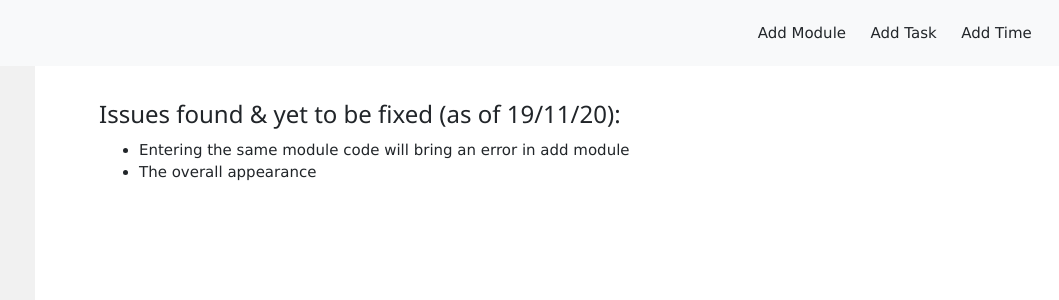
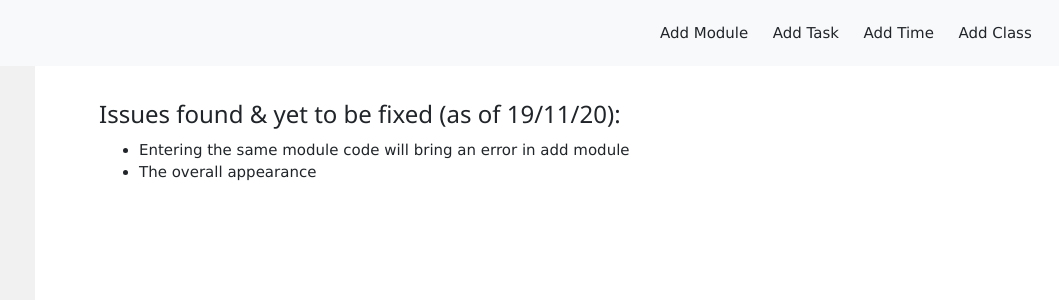
Before and after one commit to SheKei/COMP3000-Computing-Project, a PHP site: page /View/home.php in a window 1280 px wide. Shown: the top 300 px of the page, without its empty margins (221-1280 px from the left). Run offline with PHP 8.4, Linux system fonts and the light colour scheme; some libraries are stand-ins or nearby versions.

Commit message:
Pop-up page mechanism set up for add class

```diff
--- a/Hourly/Public/top_navbar.php
+++ b/Hourly/Public/top_navbar.php
@@ -27,6 +27,9 @@
                 <li class="nav-item">
                     <button class="btn" data-toggle="modal" data-target="#timeModal">Add Time</button>
                 </li>
+                <li class="nav-item">
+                    <button class="btn" data-toggle="modal" data-target="#classModal">Add Class</button>
+                </li>
             </ul>
         </nav>
 
@@ -34,6 +37,7 @@
     include_once "../View/add_module.php";
     include_once "../View/assign_task.php";
     include_once '../View/add_time.php';
+    include_once '../View/add_class.php';
     ?>
 
 
--- /dev/null
+++ b/Hourly/View/add_class.php
@@ -0,0 +1,43 @@
+<!DOCTYPE html>
+<html lang="en">
+<head>
+    <meta charset="UTF-8">
+    <meta name="viewport" content="width=device-width, initial-scale=1.0" />
+    <script src="../JQuery/module_controller.js"></script>
+    <script src="../JQuery/validating_input.js"></script>
+    <style>
+        #blue, #blueC{color:#0E86D4;}
+        #pink, #pinkC{color:#FFAEBC;}
+        #green, #greenC{color:#B4F8C8;}
+        #purple, #purpleC{color:#C26DBC;}
+        #yellow, #yellowC{color:#F8EA8C;}
+        #orange, #orangeC{color:#FF9636;}
+        #red, #redC{color:#FF5C4D;}
+
+        #thisColour{display: none;}
+    </style>
+</head>
+<body>
+
+<div class="modal fade" id="classModal">
+    <div class="modal-dialog modal-dialog-centered modal-xl">
+        <div class="modal-content">
+
+            <div class="modal-header">
+                <h4 class="modal-title">Add a Class</h4>
+                <button type="button" class="close" data-dismiss="modal">&times;</button>
+            </div>
+
+            <div class="modal-body">
+                <div class="container" >
+
+
+                </div>
+            </div>
+
+        </div>
+    </div>
+</div>
+
+</body>
+</html>
```
